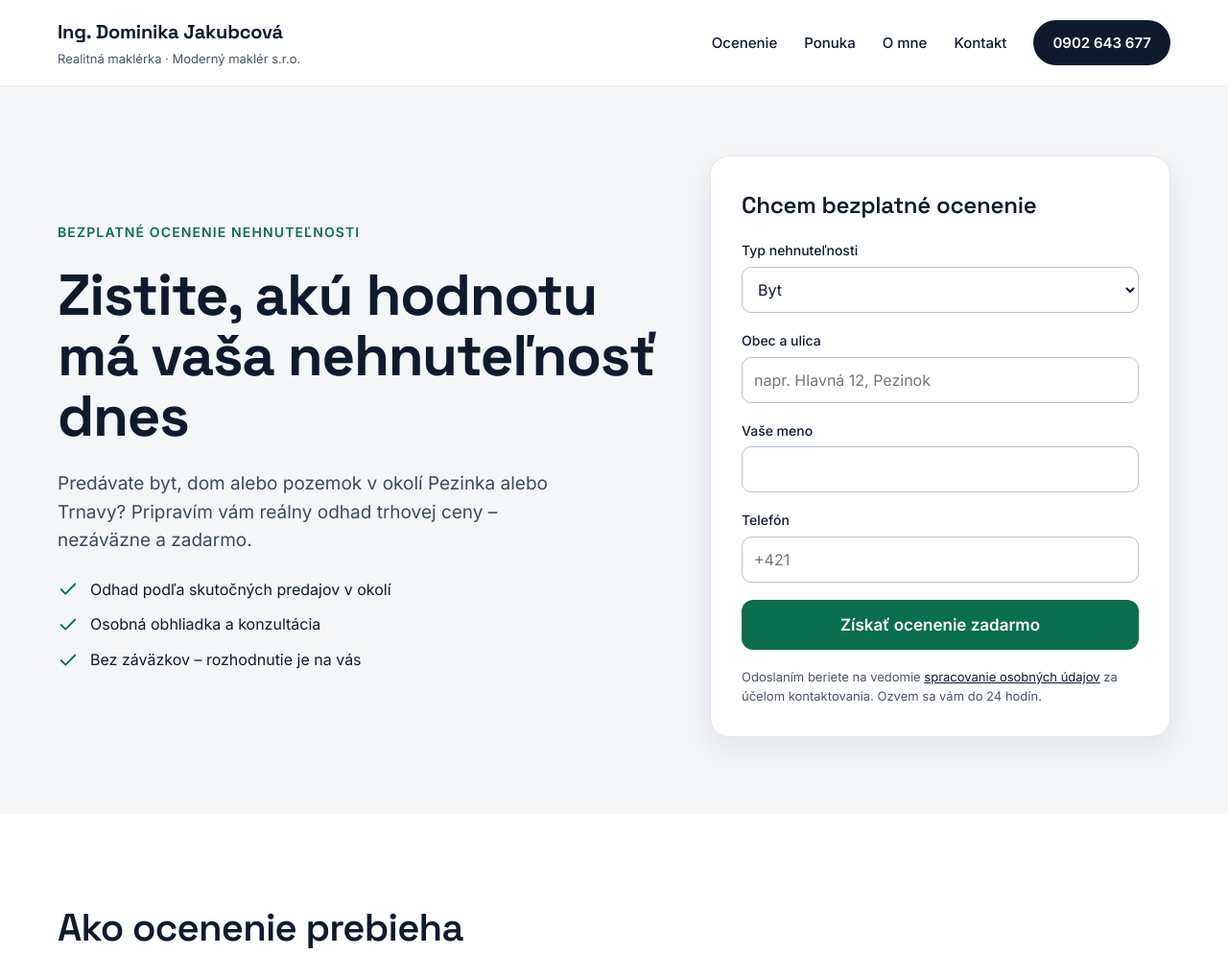
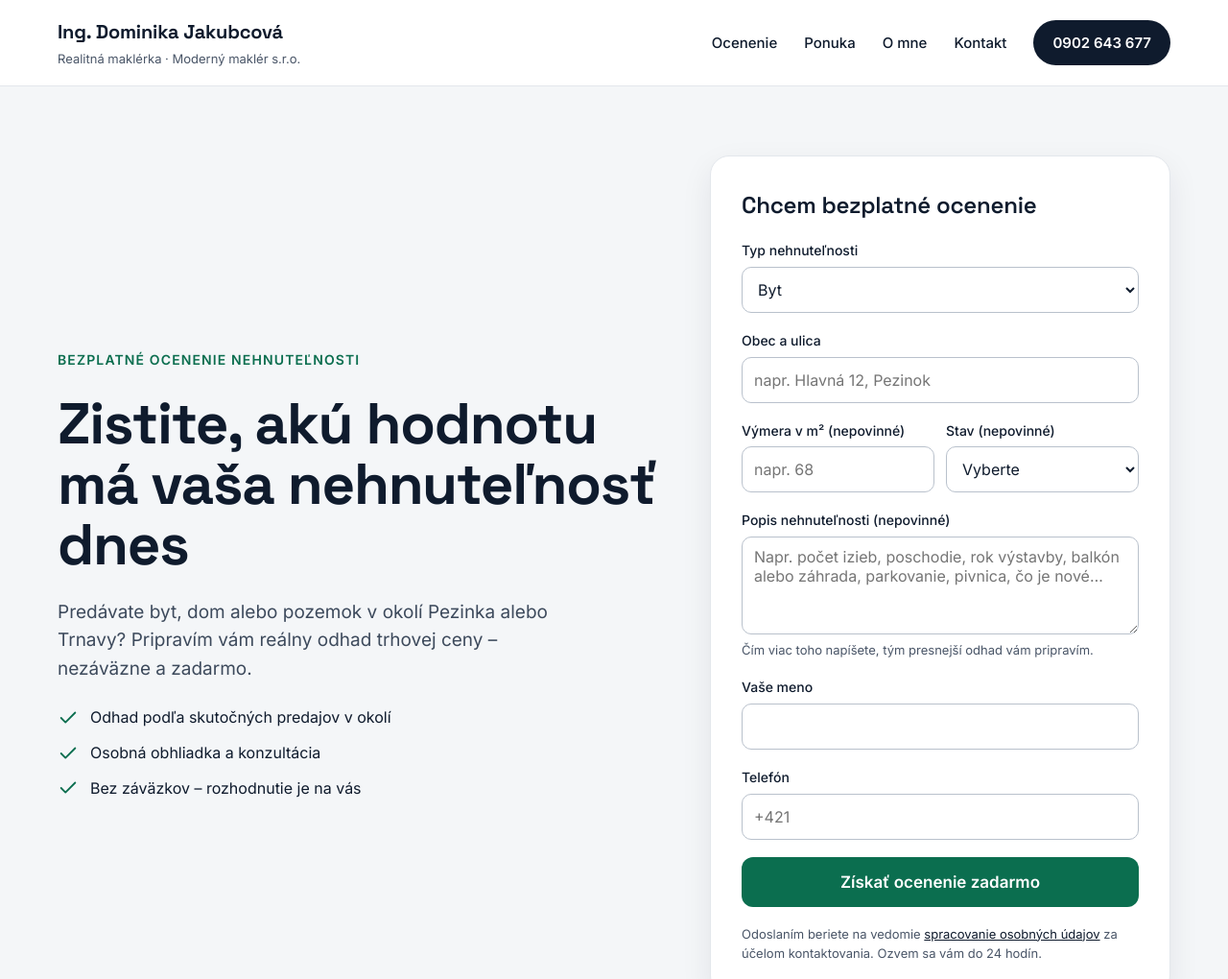
Before and after one commit to xjakubeco/dominika-web, a plain HTML site: page index.html in a window 1280 px wide. Shown: the top 1020 px of the page at 96% size. Drawn offline with Linux system fonts and the light colour scheme.

Commit message:
Formulár na ocenenie: výmera, stav a popis nehnuteľnosti
Co-Authored-By: Claude Opus 5.5 <noreply@anthropic.com>
Claude-Session: https://claude.ai/code/session_01ApiztYjTV11zmmK1dERTjP

```diff
--- a/index.html
+++ b/index.html
@@ -78,6 +78,21 @@ input:focus,select:focus,button:focus-visible,a:focus-visible{outline:2px solid
 <div style="display: flex; flex-direction: column; gap: 6px">
 <label for="adresa" style="font-size: 14px; font-weight: 500">Obec a ulica</label>
 <input id="adresa" name="adresa" type="text" required placeholder="napr. Hlavná 12, Pezinok" style="height: 48px; padding: 0 12px; border: 1px solid #B9C1CC; border-radius: 10px; font-size: 16px; box-sizing: border-box">
+</div>
+<div style="display: grid; grid-template-columns: repeat(2, minmax(0, 1fr)); gap: 12px">
+<div style="display: flex; flex-direction: column; gap: 6px; min-width: 0"><label for="vymera" style="font-size: 14px; font-weight: 500">Výmera v m² (nepovinné)</label><input id="vymera" name="vymera-m2" type="number" min="1" inputmode="decimal" placeholder="napr. 68" style="height: 48px; padding: 0 12px; border: 1px solid #B9C1CC; border-radius: 10px; font-size: 16px; box-sizing: border-box; width: 100%; background: #FFFFFF; color: #0F1B2D"></div>
+<div style="display: flex; flex-direction: column; gap: 6px; min-width: 0"><label for="stav" style="font-size: 14px; font-weight: 500">Stav (nepovinné)</label><select id="stav" name="stav" style="height: 48px; padding: 0 12px; border: 1px solid #B9C1CC; border-radius: 10px; font-size: 16px; box-sizing: border-box; width: 100%; background: #FFFFFF; color: #0F1B2D">
+<option value="">Vyberte</option>
+<option>Novostavba</option>
+<option>Po rekonštrukcii</option>
+<option>Pôvodný stav</option>
+<option>Na rekonštrukciu</option>
+</select></div>
+</div>
+<div style="display: flex; flex-direction: column; gap: 6px">
+<label for="popis" style="font-size: 14px; font-weight: 500">Popis nehnuteľnosti (nepovinné)</label>
+<textarea id="popis" name="popis" rows="4" placeholder="Napr. počet izieb, poschodie, rok výstavby, balkón alebo záhrada, parkovanie, pivnica, čo je nové…" style="padding: 10px 12px; border: 1px solid #B9C1CC; border-radius: 10px; font-size: 16px; font-family: inherit; box-sizing: border-box; width: 100%; resize: vertical"></textarea>
+<span style="font-size: 13px; color: #4A5668">Čím viac toho napíšete, tým presnejší odhad vám pripravím.</span>
 </div>
 <div style="display: flex; flex-direction: column; gap: 6px">
 <label for="meno" style="font-size: 14px; font-weight: 500">Vaše meno</label>
```
